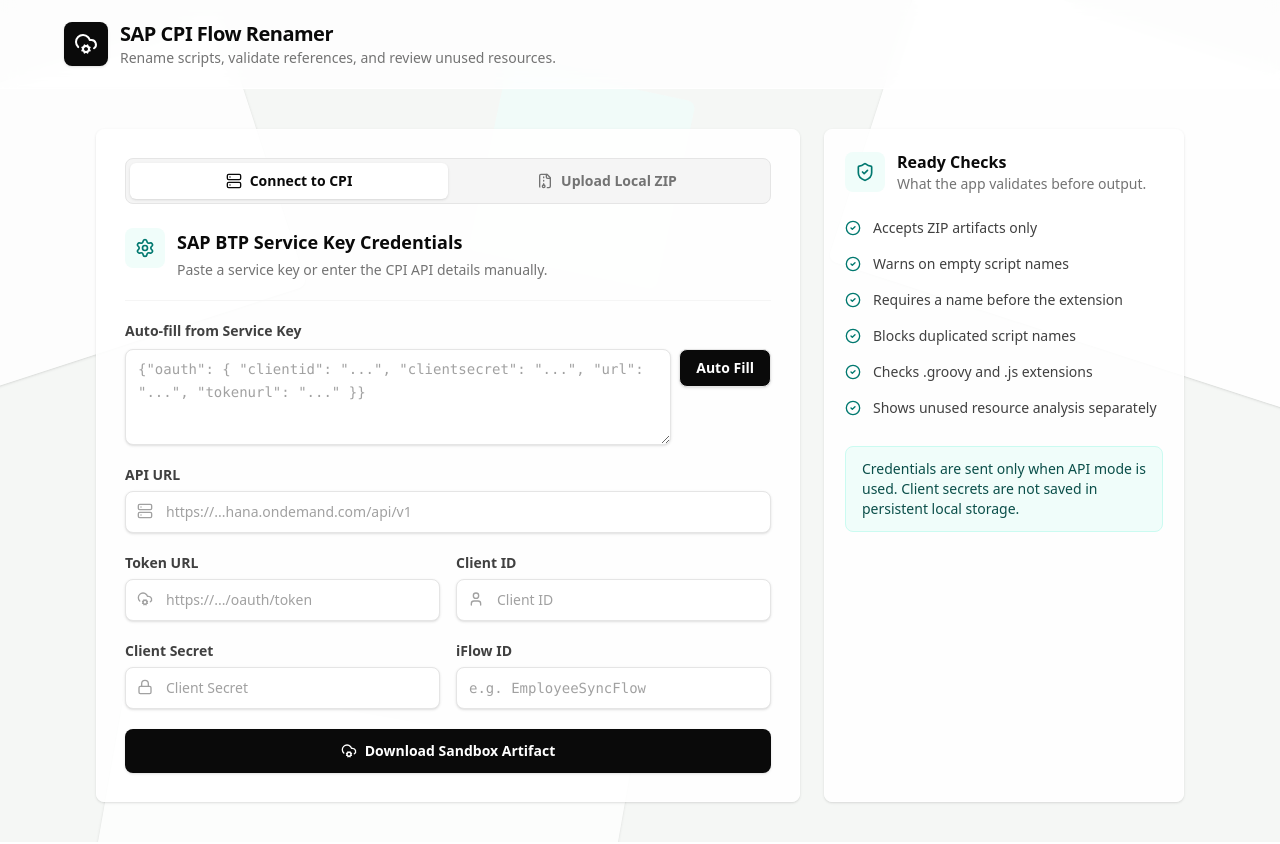
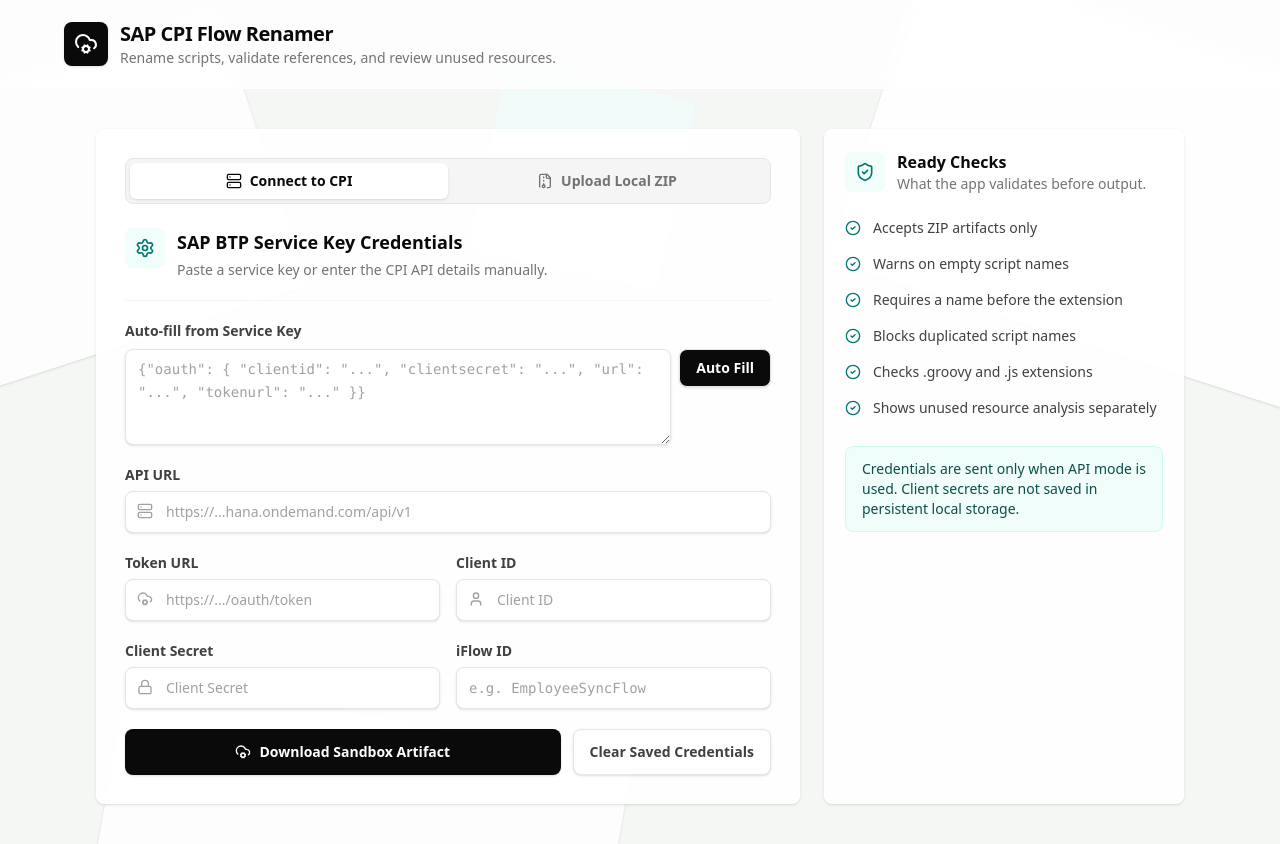
Before and after one commit to mohanreddykandula2/IS-ArtiSrc-Control-Center, a React (Vite) app: page / in a window 1280 px wide. Both pictures are taken after a click on the button "Connect to CPI". Built offline with nearby package versions, Linux system fonts and the light colour scheme.

Commit message:
feat: add clear saved credentials action

```diff
--- a/src/App.tsx
+++ b/src/App.tsx
@@ -204,6 +204,21 @@
       };
       localStorage.setItem('sap-cpi-history', JSON.stringify(newHistory));
       return newHistory;
+    });
+  };
+
+  const clearSavedCredentials = () => {
+    sessionStorage.removeItem('sap-cpi-config');
+    localStorage.removeItem('sap-cpi-config');
+    localStorage.removeItem('sap-cpi-history');
+    setCpiConfig(emptyConfig);
+    setConfigHistory({ urls: [], tokenUrls: [], usernames: [], iflowIds: [] });
+    setServiceKeyJson('');
+    setFormSubmitted(false);
+    setNotice({
+      tone: 'success',
+      title: 'Credentials cleared',
+      message: 'Saved CPI credentials and history were removed from this browser.',
     });
   };
 
@@ -828,6 +843,7 @@
                       </div>
                     </div>
 
+                    <div className="grid gap-3 sm:grid-cols-[1fr_auto]">
                       <button
                         type="submit"
                         disabled={isApiLoading}
@@ -850,6 +866,14 @@
                           </>
                         )}
                       </button>
+                      <button
+                        type="button"
+                        onClick={clearSavedCredentials}
+                        className="rounded-lg border border-neutral-200 bg-white px-4 py-3 text-sm font-semibold text-neutral-700 shadow-sm transition hover:border-neutral-300 hover:bg-neutral-50"
+                      >
+                        Clear Saved Credentials
+                      </button>
+                    </div>
                   </form>
                 ) : (
                   <div
```
Lines whose indentation alone changed are shown as unchanged.
